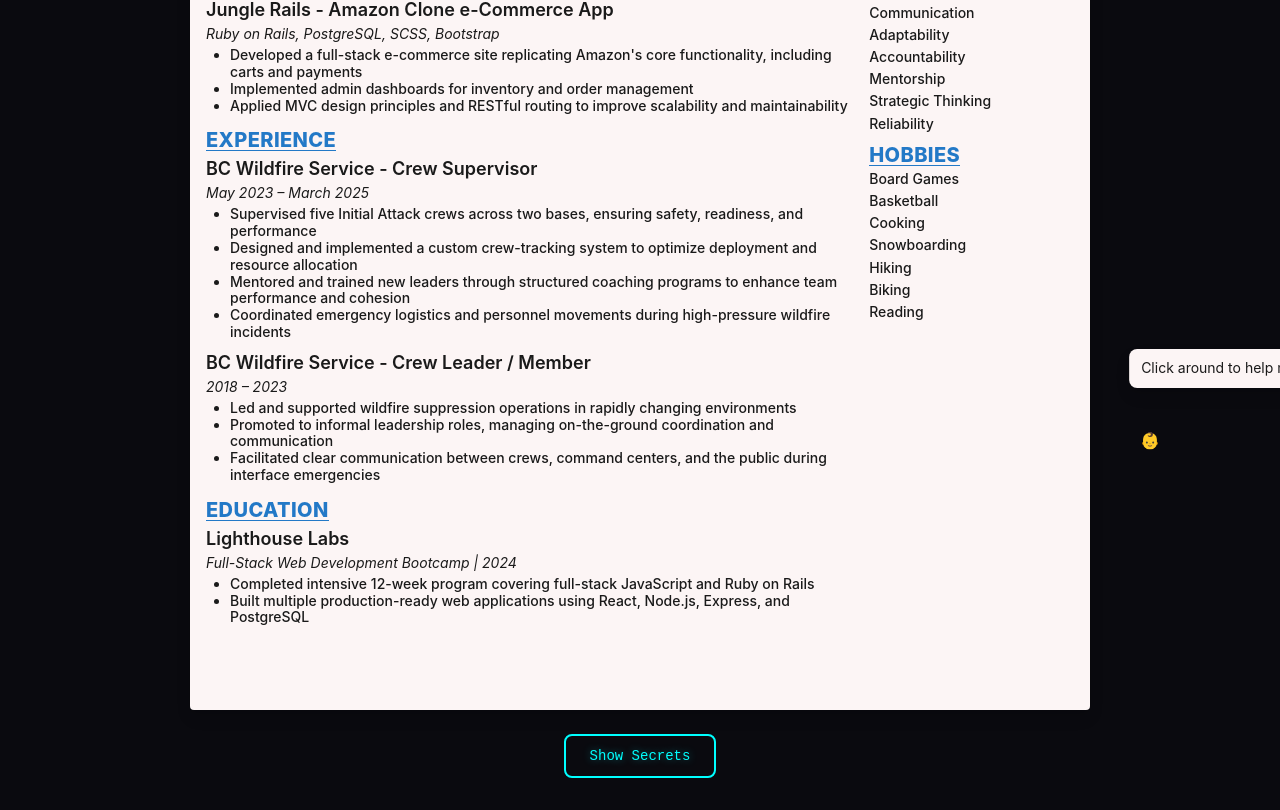
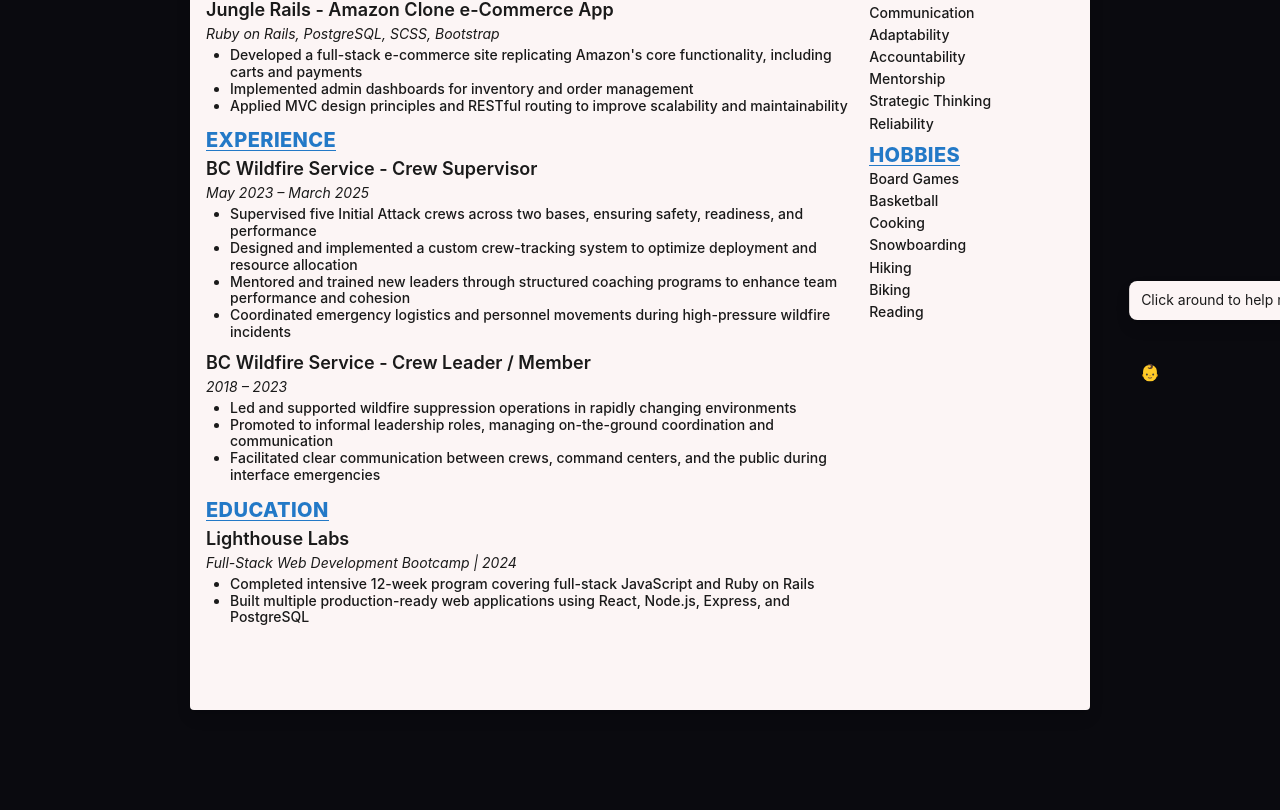
Before and after one commit to Jesse-D-Miller/webDevResume, a React (Vite) app: page / in a window 1280 px wide. Shown: the part 595-1405 px from the top of the page. After the commit the page ends 1337 px from the top, so only its background shows below. Built offline with nearby package versions, Linux system fonts and the light colour scheme.

Commit message:
clicking now evolves hero and chat bubble placeholders, it also unlocks the resume flip once level 4 is reached

```diff
--- a/src/components/Sheet.jsx
+++ b/src/components/Sheet.jsx
@@ -21,7 +21,11 @@ function Sheet() {
     const handleKeyDown = (event) => {
       if (event.code === "Space") {
         event.preventDefault();
-        setIsFlipped((prev) => !prev);
+        if (heroLevel === 4){
+          setIsFlipped((prev) => !prev);
+        } else {
+          return;
+        }
       }
     };
 
@@ -30,7 +34,7 @@ function Sheet() {
     return () => {
       window.removeEventListener("keydown", handleKeyDown);
     };
-  }, []);
+  }, [heroLevel]);
 
   return (
     <div className="sheet-container">
@@ -40,6 +44,7 @@ function Sheet() {
           transformStyle: "preserve-3d",
           transform: `rotateY(${isFlipped ? 180 : 0}deg)`,
         }}
+        onClick={() => {setInteractionCount((count) => count + 1)}} //increment interaction count on click
       >
         <div className="sheet-face front-face" style={{ backfaceVisibility: "hidden" }}>
           <ResumeFront />
@@ -51,7 +56,7 @@ function Sheet() {
           Back: Secret Map Stats Here
         </div>
       </div>
-      <button className="flip-hint" onClick={() => setIsFlipped(!isFlipped)}>{isFlipped ? "Show Resume" : "Show Secrets"}</button>
+      {heroLevel === 4 && <button className="flip-hint" onClick={() => setIsFlipped(!isFlipped)}>{isFlipped ? "Show Resume" : "Show Secrets"}</button>}
       <div className="hero-wrapper">
       <PixelHero level={heroLevel} />
       </div>
```
